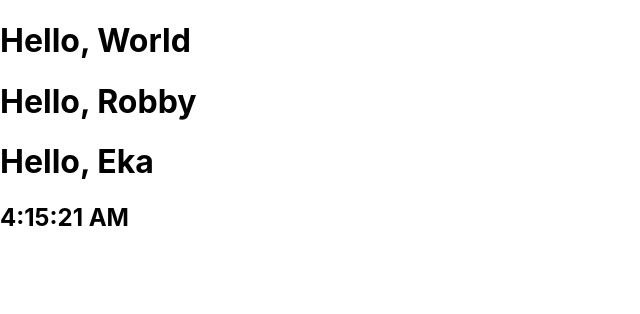
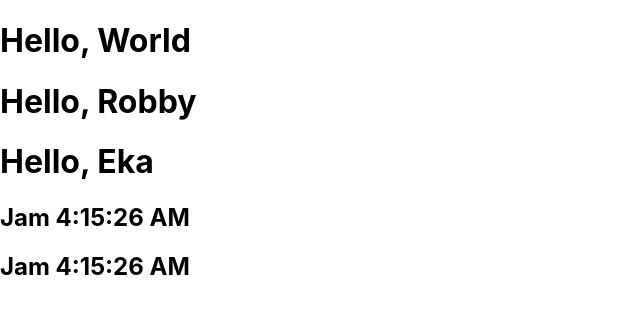
Before and after one commit to prawpash/belajar-react, a React (Create React App) app: page / in a window 1280 px wide. Shown: the top 314 px of the page, without its empty margins (0-640 px from the left). Built offline with nearby package versions, Linux system fonts and the light colour scheme.

Commit message:
belajar state, dan props

```diff
--- a/src/App.js
+++ b/src/App.js
@@ -9,6 +9,7 @@
       <Component2 nama="Robby"/>
       <Component2 nama="Eka"/>
       <Tick/>
+      <Tick/>
     </div>
   );
 }
--- a/src/components/time.js
+++ b/src/components/time.js
@@ -1,8 +1,38 @@
-function Tick(){
-    let jam = new Date().toLocaleTimeString();
-    return(
-        <h2>{jam}</h2>
-    );
+import React from 'react';
+
+function FormattedDate(props){
+    return <h2>Jam {props.date.toLocaleTimeString()}</h2>;
 }
 
+class Tick extends React.Component{
+    constructor(props){
+        super(props);
+        this.state = {date: new Date()};
+    }
+
+    componentDidMount(){
+        this.timerId = setInterval(
+            () => this.tick(),
+            1000
+        );
+    }
+
+    componentWillUnmount(){
+        clearInterval(this.timerId);
+    }
+
+    tick(){
+        this.setState({
+            date: new Date()
+        });
+    }
+
+    render(){
+        return(
+            <FormattedDate date={this.state.date}/>
+        );
+    }
+}
+
+
 export default Tick;
```
